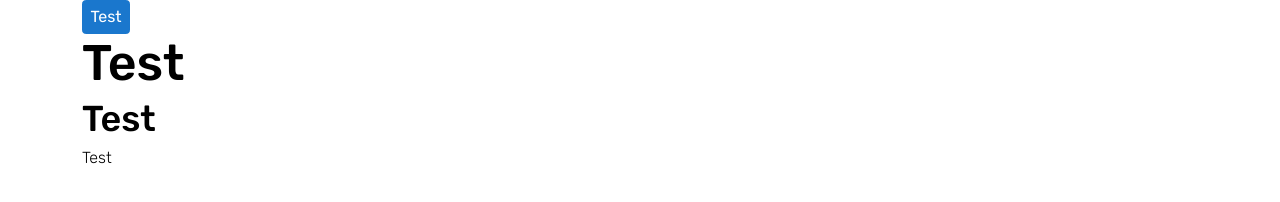
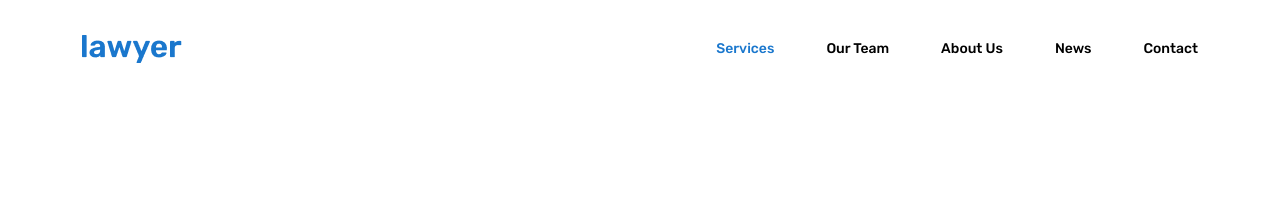
Before and after one commit to djordjevic-zoran/lawyear-zoran-07, a plain HTML site: page public_html/index.html in a window 1280 px wide. Drawn offline with Linux system fonts and the light colour scheme.

Commit message:
header done

```diff
--- a/public_html/index.html
+++ b/public_html/index.html
@@ -33,16 +33,44 @@ Click nbfs://nbhost/SystemFileSystem/Templates/Other/html.html to edit this temp
     </head>
     <body>
 
-        <div class="container">
-            <a href="#" class="btn btn-primary">Test</a>
-            <h1>Test</h1>
-            <h2>Test</h2>
-            <p>Test</p>
-        </div>
+        <header class="py-3 py-lg-5 bg-white">
+            <nav class="navbar navbar-expand-lg">
+                <div class="container">
+                    <a class="navbar-brand" href="#">
+                        <img src="images/header-logo-05.png" alt=""/>
+                    </a>
+                    <button class="navbar-toggler border-0 shadow-none" type="button" data-bs-toggle="collapse" data-bs-target="#main-menu" aria-controls="main-menu" aria-expanded="false" aria-label="Toggle navigation">
+                        <span></span>
+                        <span></span>
+                        <span></span>
+                    </button>
+                    <div class="collapse navbar-collapse" id="main-menu">
+                        <ul class="navbar-nav ms-auto pt-3 pt-lg-0">
+                            <li class="nav-item">
+                                <a class="nav-link active text-capitalize fw-medium" aria-current="page" href="#">services</a>
+                            </li>
+                            <li class="nav-item">
+                                <a class="nav-link text-capitalize fw-medium" href="#">our team</a>
+                            </li>
+                            <li class="nav-item">
+                                <a class="nav-link text-capitalize fw-medium" href="#">about us</a>
+                            </li>
+                            <li class="nav-item">
+                                <a class="nav-link text-capitalize fw-medium" href="#">news</a>
+                            </li>
+                            <li class="nav-item">
+                                <a class="nav-link text-capitalize fw-medium" href="#">contact</a>
+                            </li>
+                        </ul>
+
+                    </div>
+                </div>
+            </nav>
+        </header>
 
 
 
-         <script src="https://kit.fontawesome.com/3abbe89132.js" crossorigin="anonymous"></script>
+        <script src="https://kit.fontawesome.com/3abbe89132.js" crossorigin="anonymous"></script>
         <script src="js/jquery.js" type="text/javascript"></script>
         <script src="js/bootstrap.bundle.min.js" type="text/javascript"></script>
         <script src="js/main.js" type="text/javascript"></script>
--- /dev/null
+++ b/public_html/scss/partials/_header.scss
@@ -0,0 +1,39 @@
+
+
+header{
+    .navbar-brand{
+        max-width: 100px;
+        padding: 0;
+        img{
+            display: block;
+
+        }
+    }
+    .navbar-toggler{
+        span{
+            width: 3rem;
+            height: 3px;
+            display: block;
+            background-color: $primary;
+            margin-bottom: 5px;
+            &:last-of-type{
+                margin-bottom: 0;
+            }
+        }
+    }
+    .navbar-nav{
+        .nav-item{
+            @media(min-width:992px){
+                margin-left: 5.2rem;
+            }
+            .nav-link{
+                font-size: 1.4rem;
+                line-height: 1.625rem;
+                padding: 10px 0;
+                @media(min-width:992px){
+                    padding: 0;
+                }
+            }
+        }
+    }
+}
--- a/public_html/scss/partials/_overide-bootstrap.scss
+++ b/public_html/scss/partials/_overide-bootstrap.scss
@@ -16,3 +16,6 @@ $container-max-widths: (
 $h1-font-size: 5rem;
 $h2-font-size: 3.6rem;
 $dark-blue: #11284B;
+$navbar-light-color:                #000;
+$navbar-light-hover-color:      $blue;
+$navbar-light-active-color:      $blue;
--- a/public_html/scss/theme.scss
+++ b/public_html/scss/theme.scss
@@ -4,3 +4,4 @@
 @import "partials/_fonts.scss";
 @import "partials/_animations.scss";
 @import "partials/_base.scss";
+@import "partials/_header.scss";
```
Also changed, not shown: public_html/css/theme.css, public_html/images/header-logo-05.png (added), 1 other file.
